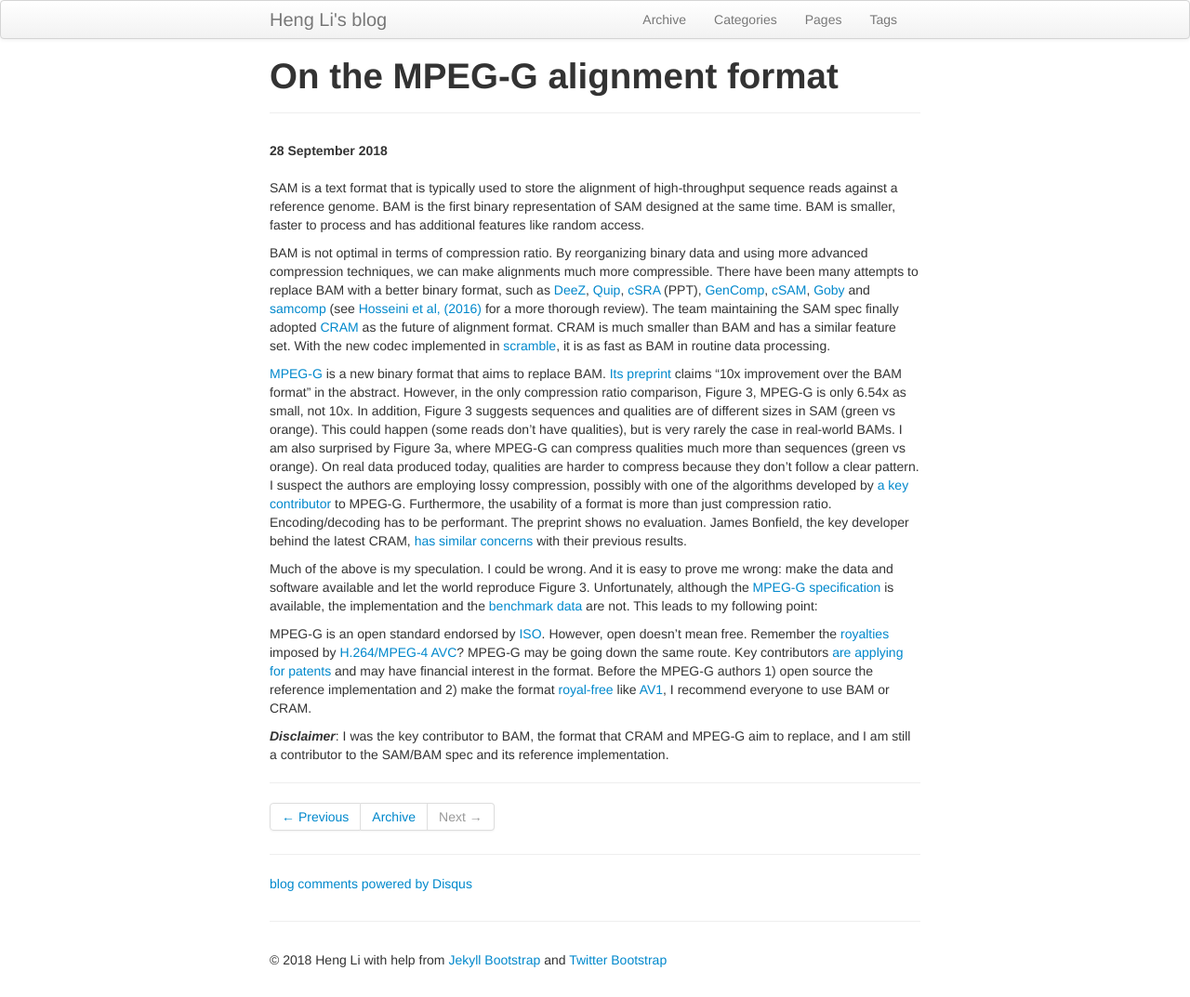
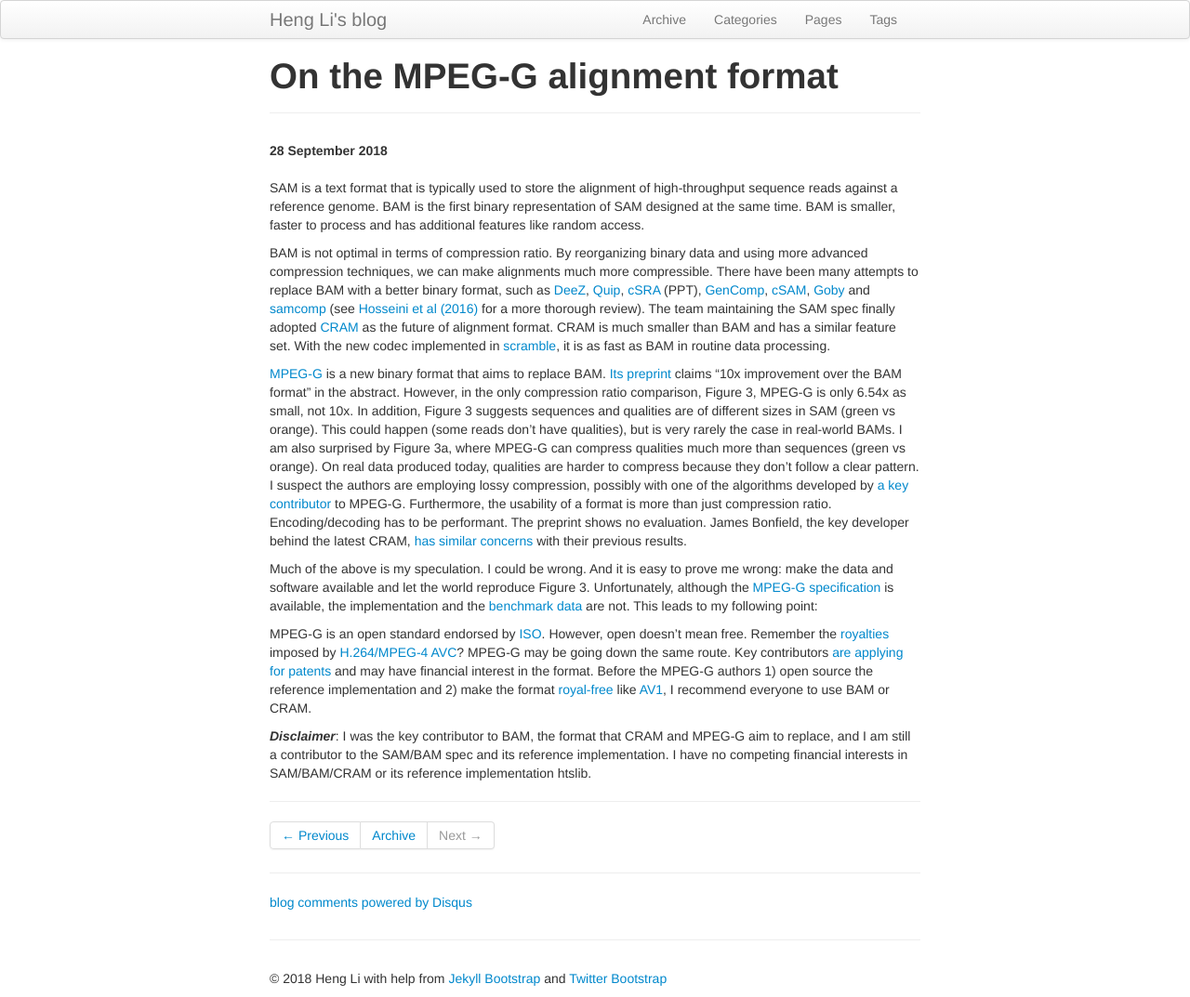
Before and after one commit to lh3/lh3.github.com, a Jekyll site: the page built from _posts/2018-09-28-on-the-mpeg-g-alignment-format.md, in a window 1280 px wide. Shown: the whole page at 93% size. Built offline with Jekyll 4.4.1, drawn with Linux system fonts in a browser that asks for light colours; comment, search, counter and statistics services are not loaded.

Commit message:
declare no competing financial interests

```diff
--- a/_posts/2018-09-28-on-the-mpeg-g-alignment-format.md
+++ b/_posts/2018-09-28-on-the-mpeg-g-alignment-format.md
@@ -17,7 +17,7 @@ and using more advanced compression techniques, we can make alignments much
 more compressible. There have been many attempts to replace BAM with a better
 binary format, such as [DeeZ][deez], [Quip][quip], [cSRA][csra] (PPT),
 [GenComp][gencomp], [cSAM][csam], [Goby][goby] and [samcomp][samcomp] (see
-[Hosseini et al, (2016)][aln-review] for a more thorough review). The team
+[Hosseini et al (2016)][aln-review] for a more thorough review). The team
 maintaining the SAM spec finally adopted [CRAM][cram] as the future of
 alignment format. CRAM is much smaller than BAM and has a similar feature set.
 With the new codec implemented in [scramble][scramble], it is as fast as BAM in
@@ -54,7 +54,8 @@ authors 1) open source the reference implementation and 2) make the format
 
 ***Disclaimer***: I was the key contributor to BAM, the format that CRAM and
 MPEG-G aim to replace, and I am still a contributor to the SAM/BAM spec and its
-reference implementation.
+reference implementation. I have no competing financial interests in
+SAM/BAM/CRAM or its reference implementation htslib.
 
 [aln-review]: https://www.mdpi.com/2078-2489/7/4/56
 [deez]: https://www.ncbi.nlm.nih.gov/pubmed/25357237
```
